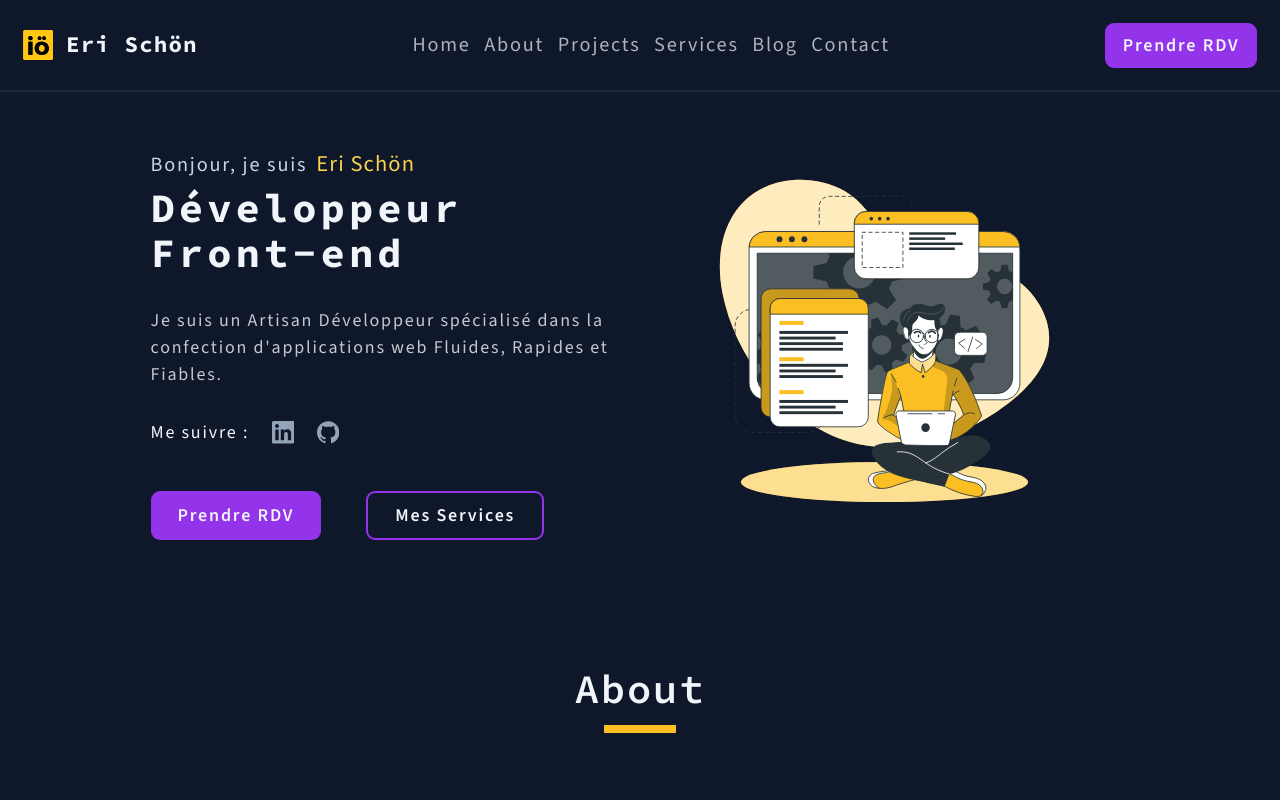
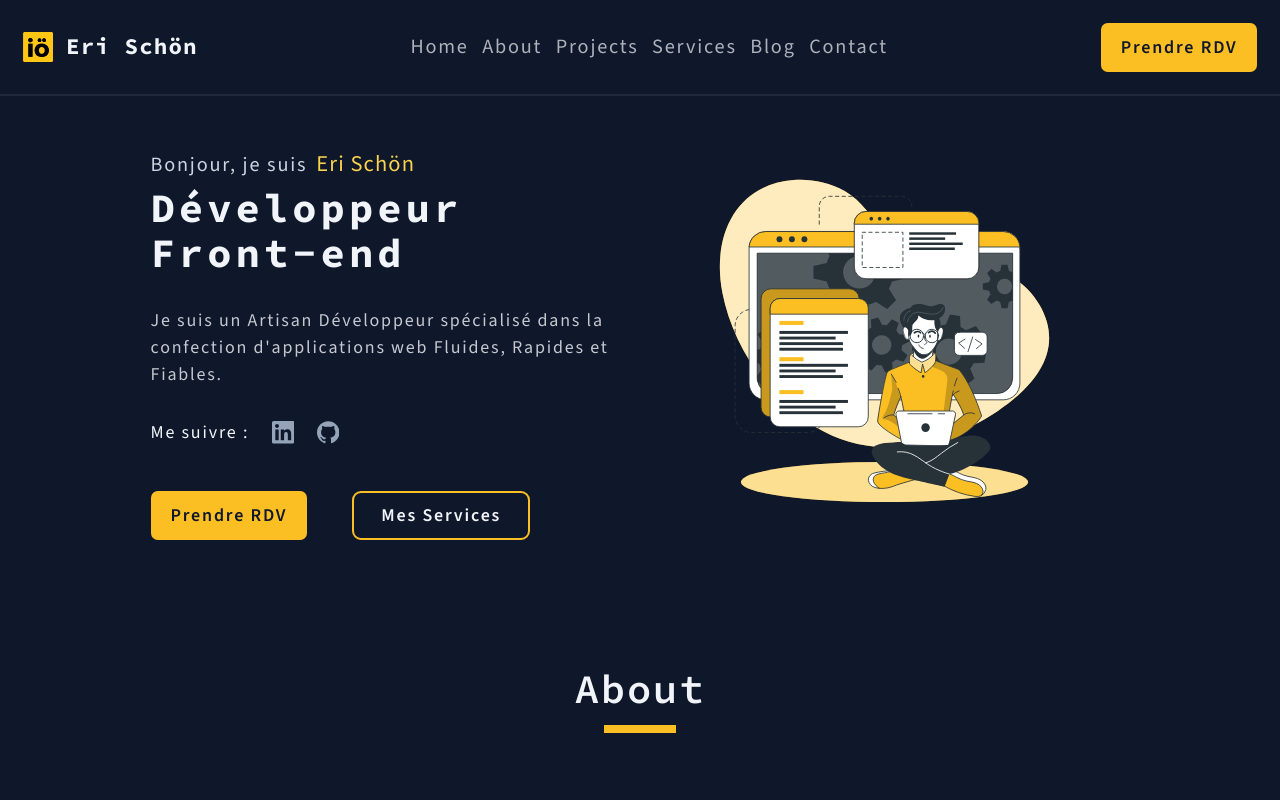
Before and after one commit to erischon/project-erischondev, a Next.js app: page / in a window 1280 px wide. Shown: the top 800 px of the page. Built offline with nearby package versions, Linux system fonts and the light colour scheme.

Commit message:
button component

```diff
--- /dev/null
+++ b/src/components/Button.tsx
@@ -0,0 +1,7 @@
+export default function Button({ children }: { children: React.ReactNode }) {
+  return (
+    <button className="bg-amber-400 text-slate-900 font-semibold py-1 px-2 md:py-2 md:px-4 rounded-md border-2 hover:border-2 border-amber-400 hover:bg-slate-900 hover:text-slate-300 transition-all">
+      {children}
+    </button>
+  );
+}
--- a/src/components/Header.tsx
+++ b/src/components/Header.tsx
@@ -2,6 +2,7 @@ import Link from "next/link";
 import Image from "next/image";
 
 import Navbar from "@/components/Navbar";
+import Button from "@/components/Button";
 
 export default function Header(): JSX.Element {
   return (
@@ -21,9 +22,7 @@ export default function Header(): JSX.Element {
 
       <Navbar />
 
-      <button className="bg-purple-600 text-slate-100 font-semibold py-2 px-4 rounded-lg">
-        Prendre RDV
-      </button>
+      <Button>Prendre RDV</Button>
     </header>
   );
 }
--- a/src/components/sections/Hero.section.tsx
+++ b/src/components/sections/Hero.section.tsx
@@ -1,9 +1,10 @@
 import Image from "next/image";
 import Link from "next/link";
 
+import { SiLinkedin, SiGithub } from "react-icons/si";
+
 import Section from "@/components/Section";
-
-import { SiLinkedin, SiGithub } from "react-icons/si";
+import Button from "@/components/Button";
 
 export default function HeroSection() {
   return (
@@ -48,12 +49,10 @@ export default function HeroSection() {
             </Link>
           </div>
 
-          <div className="flex gap-x-10">
-            <button className="bg-purple-600 text-slate-100 rounded-lg py-2 px-6 hover:text-slate-100/80 font-semibold">
-              Prendre RDV
-            </button>
+          <div className="flex gap-x-5 md:gap-x-10">
+            <Button>Prendre RDV</Button>
 
-            <button className="border-2 border-purple-600 text-slate-100 rounded-lg py-2 px-6 hover:text-slate-100/80 font-semibold">
+            <button className="border-2 border-amber-400 text-slate-100 rounded-lg py-1 px-2 md:py-2 md:px-6 hover:text-slate-300 font-semibold">
               Mes Services
             </button>
           </div>
```
